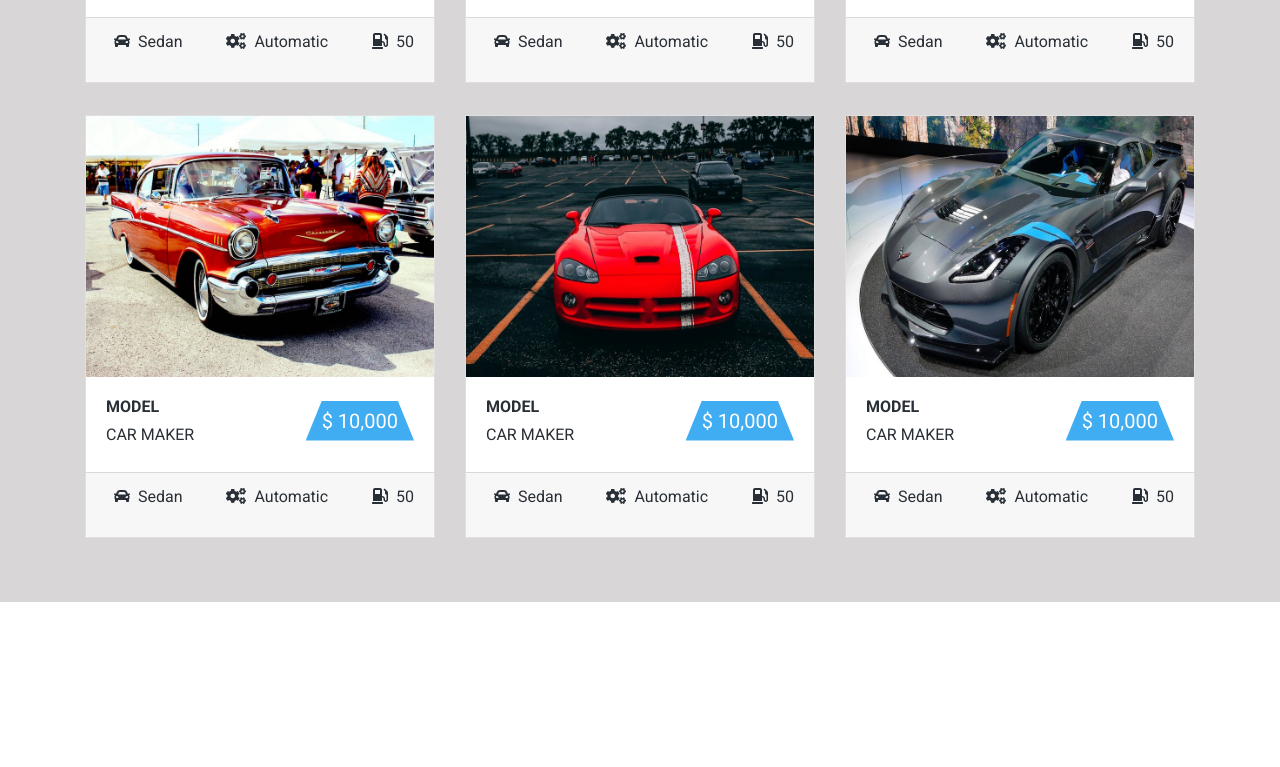
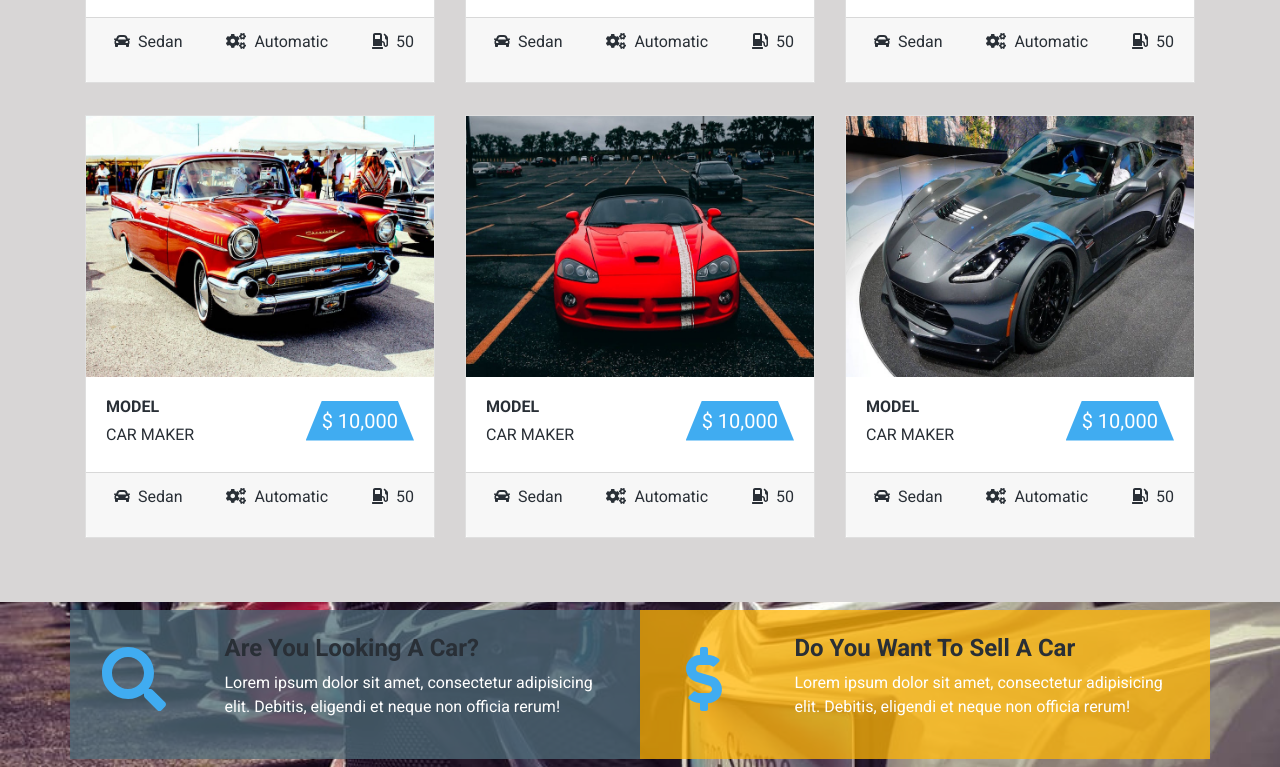
Before and after one commit to hamed-hassanzadeh-1998/carshop, a plain HTML site: page index.html in a window 1280 px wide. Shown: the part 1913-2680 px from the top of the page. Before the commit the page ends 2515 px from the top, so only its background shows below. Drawn offline with Linux system fonts and the light colour scheme.

Commit message:
-question html and css

```diff
--- a/css/main.css
+++ b/css/main.css
@@ -158,3 +158,25 @@ clip-path:polygon(15% 0,85% 0,100% 100%,0 100%);
 .car-value:hover{
   clip-path:polygon(0% 0,100% 0,100% 100%,0 100%);
 }
+/*question*/
+.question{
+  background: url("../img/questionBcg.jpeg") center/cover fixed no-repeat;
+}
+.question-gray{
+  background: rgba(79,109,122,.75);
+}
+.question-yellow{
+  background: rgba(277,181,5,.75);
+}
+.question-icon{
+  font-size: 4rem;
+  color: var(--mainBlue);
+  transition: all .5s ease-in-out;
+}
+.question-icon:hover{
+  transform:translateY(-10%);
+  color:var(--mainBlue);
+}
+.question-info{
+  color:var(--mainWhite)
+}
--- a/index.html
+++ b/index.html
@@ -340,6 +340,51 @@
 
 </section>
 <!-- end inventory section -->
+<!-- start questions section -->
+<div class="section question" id="question">
+    <div class="container">
+        <div class="row">
+            <!-- single question first-->
+            <div class="col-10 mx-auto my-2 col-md-6 d-flex justify-content-between question-gray p-4">
+                <a href="#" class="question-icon mr-3">
+                    <i class="fas fa-search fa-fw"></i>
+                </a>
+                <div class="question-text w-75">
+                    <h4 class="question-title text-capitalize font-weight-bold">are you looking a car?</h4>
+                    <p class="question-info">Lorem ipsum dolor sit amet, consectetur adipisicing elit. Debitis, eligendi et neque non officia rerum!</p>
+                </div>
+            </div>
+            <!-- single question second-->
+            <div class="col-10 mx-auto my-2 col-md-6 d-flex justify-content-between question-yellow p-4">
+                <a href="#" class="question-icon mr-3">
+                    <i class="fas fa-dollar-sign fa-fw"></i>
+                </a>
+                <div class="question-text w-75">
+                    <h4 class="question-title text-capitalize font-weight-bold">do you want to sell a car</h4>
+                    <p class="question-info">Lorem ipsum dolor sit amet, consectetur adipisicing elit. Debitis, eligendi et neque non officia rerum!</p>
+                </div>
+            </div>
+        </div>
+    </div>
+</div>
+
+
+
+
+
+
+
+
+
+
+
+
+
+
+
+
+
+<!-- end questions section -->
 <!-- jquery -->
 <script src="js/jquery-3.3.1.min.js"></script>
 <!-- bootstrap js -->
```
